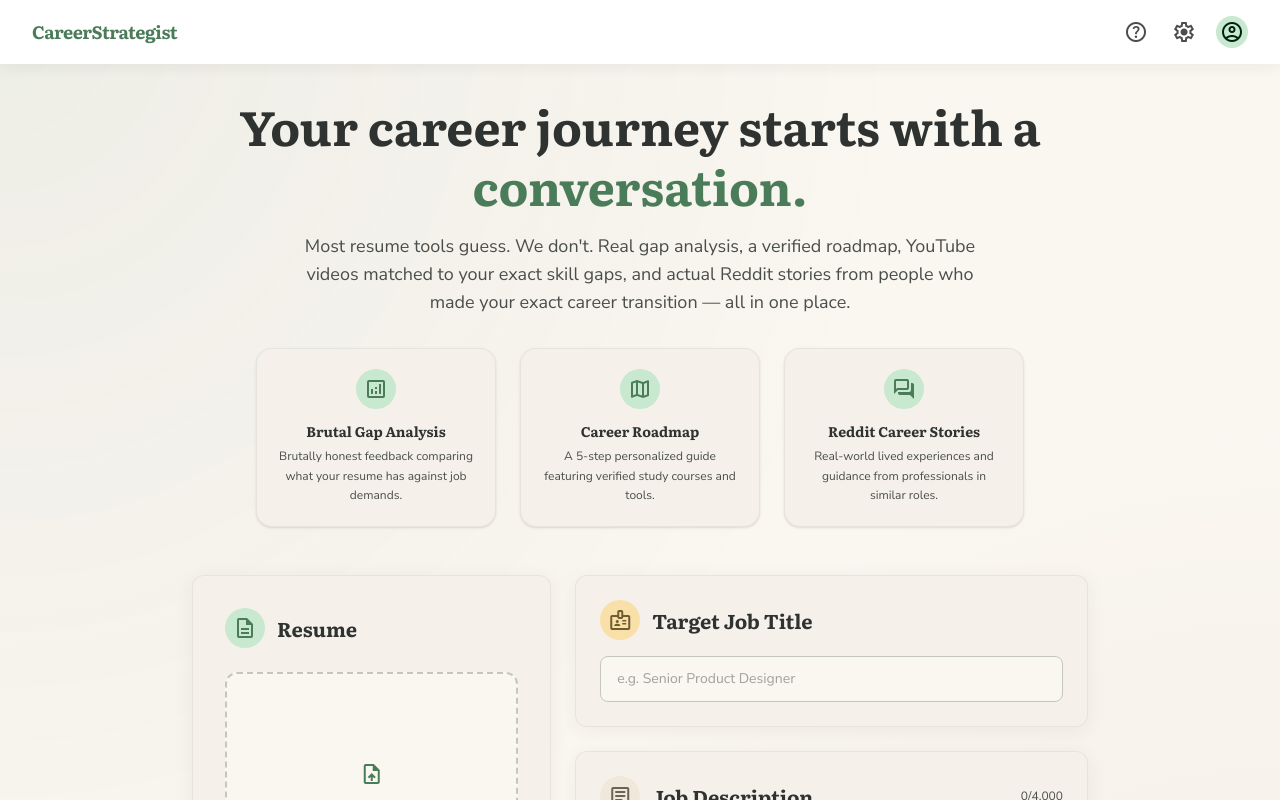
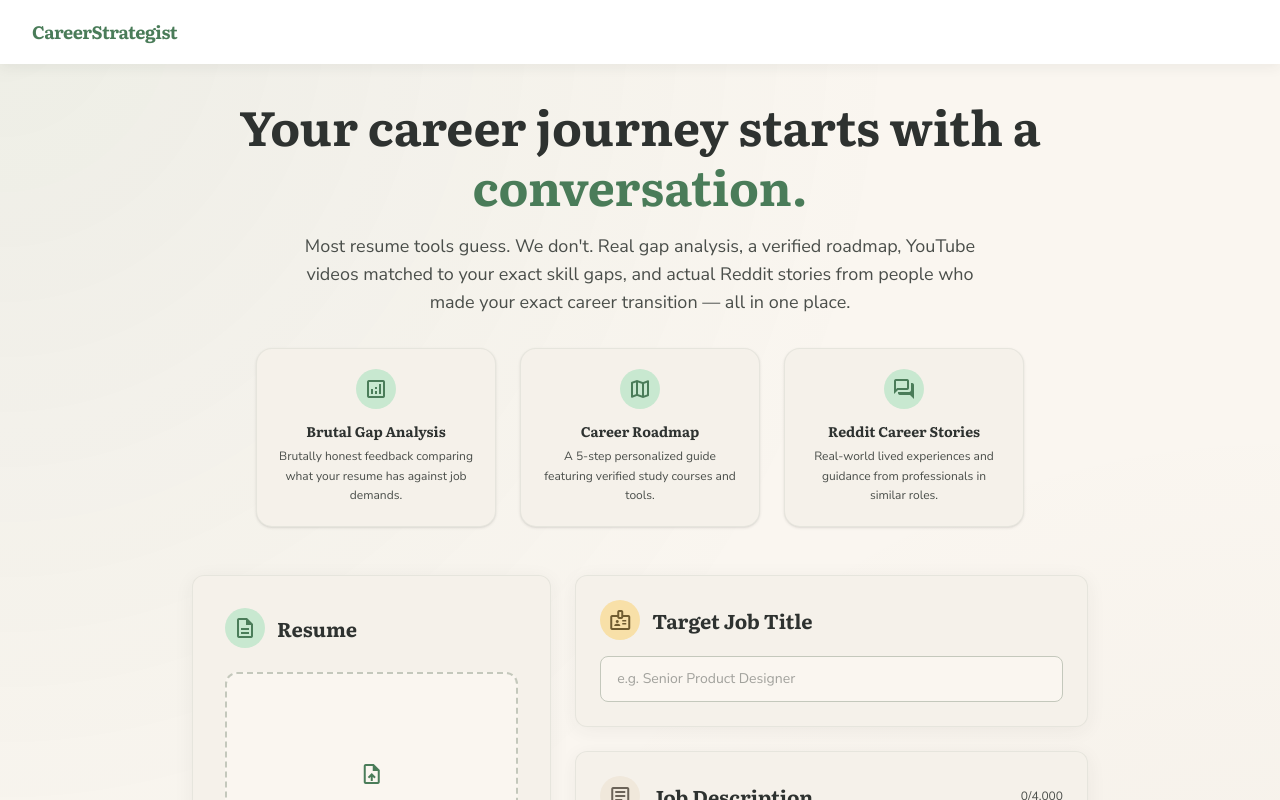
Before and after one commit to Bhava-hub/Resume-Analyzer, a Next.js app: page / in a window 1280 px wide. Shown: the top 800 px of the page. Built offline with nearby package versions, Linux system fonts and the light colour scheme.

Commit message:
Remove help, settings, and account icons from nav header

```diff
--- a/app/page.tsx
+++ b/app/page.tsx
@@ -86,15 +86,7 @@ export default function HomePage() {
               Start over
             </button>
           )}
-          <button className="p-2 rounded-full hover:bg-surface-container-low transition-colors text-on-surface-variant">
-            <span className="material-symbols-outlined">help</span>
-          </button>
-          <button className="p-2 rounded-full hover:bg-surface-container-low transition-colors text-on-surface-variant">
-            <span className="material-symbols-outlined">settings</span>
-          </button>
-          <div className="h-8 w-8 rounded-full bg-primary-fixed flex items-center justify-center text-on-primary-fixed ml-1">
-            <span className="material-symbols-outlined text-base">account_circle</span>
-          </div>
+
         </div>
       </header>
 
```
